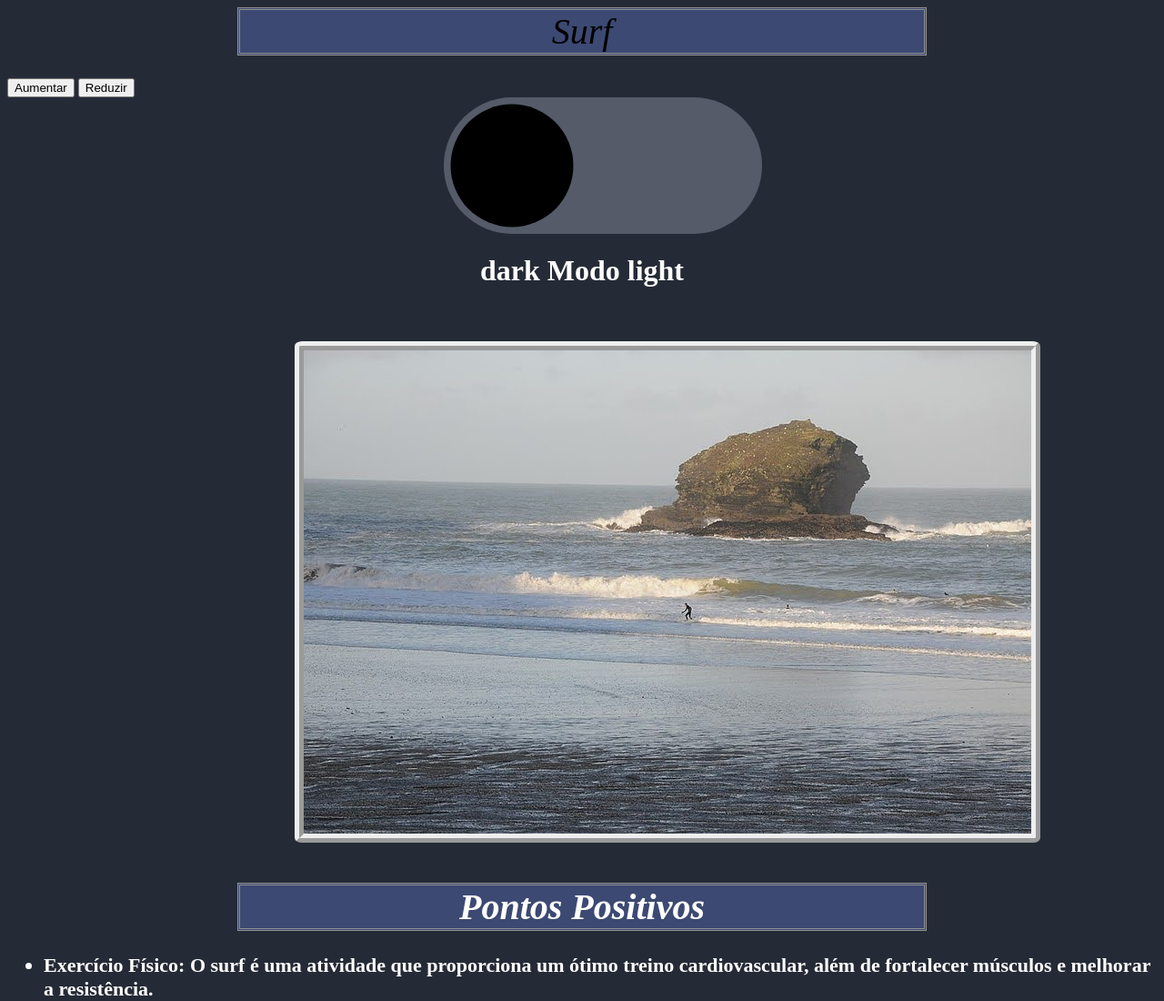
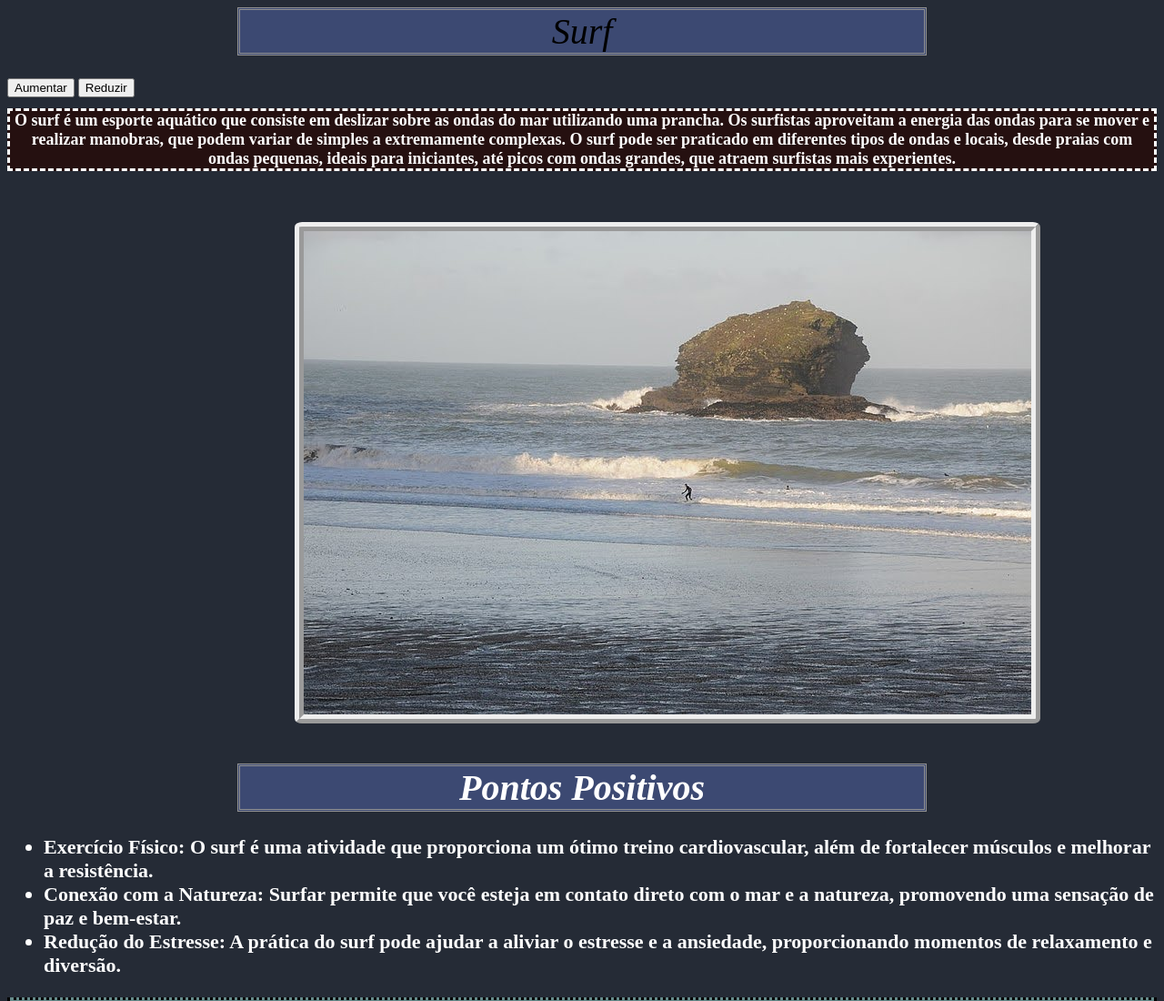
Before and after one commit to poisonclaw/surf, a plain HTML site: page index.html in a window 1280 px wide. Shown: the top 1100 px of the page at 91% size. Drawn offline with Linux system fonts and the light colour scheme; a script that the page names is missing.

Commit message:
Add files via upload

```diff
--- a/index.html
+++ b/index.html
@@ -40,7 +40,9 @@
     <script src=”script.js”></script>
 
     <h1>
- dark Modo light
+        O surf é um esporte aquático que consiste em deslizar sobre as ondas do mar utilizando uma prancha. Os surfistas aproveitam a energia das ondas para se mover e realizar manobras,
+         que podem variar de simples a extremamente complexas. O surf pode ser praticado em diferentes tipos de ondas e locais, desde praias com ondas pequenas, ideais para iniciantes, até picos com ondas grandes, que atraem surfistas mais experientes.
+
     </h1>
 
 
--- a/scrip.js
+++ /dev/null
@@ -1,6 +0,0 @@
-
-    let trilho = document.getElementById('trilho')
-
-    trilho.addEventListener('click',()=>{
-        trilho.classList.toggle ('dark')
-    })
--- a/style.css
+++ b/style.css
@@ -1,4 +1,5 @@
-h1 { color: #fff; text-align: center;
+h1 { color: #fff; text-align: center; font-size: 18px; border-style: dashed;
+    background-color: rgb(37, 16, 16);
 }
 
 h2 { font-size: 22px;
@@ -36,28 +37,3 @@ h3 {background-color: rgb(101, 138, 138);
 h5 {
     font-size: 20px; text-align: left;border-style: dotted; background-color: rgb(102, 135, 136);
 }
-
-.trilho {
-    width: 350px;
-    height: 150px;
-    background-color: rgb(85, 91, 104);
-    border-radius: 150px;
-    text-align: center;
-    margin-left: 38%;margin-right:20%;
-    position: relative;
-    cursor: pointer;
-
-}
-
-.trilho .indicador {
-    width: 150px;
-    height: 150px;
-    background-color: black;
-    border-radius: 200px;
-    transform: scale(.9);
-    position: absolute;
-}
-.trilho.dark .indicador{
-    left: 200px;
-
-}
```
Also changed, not shown: 1 other file.
